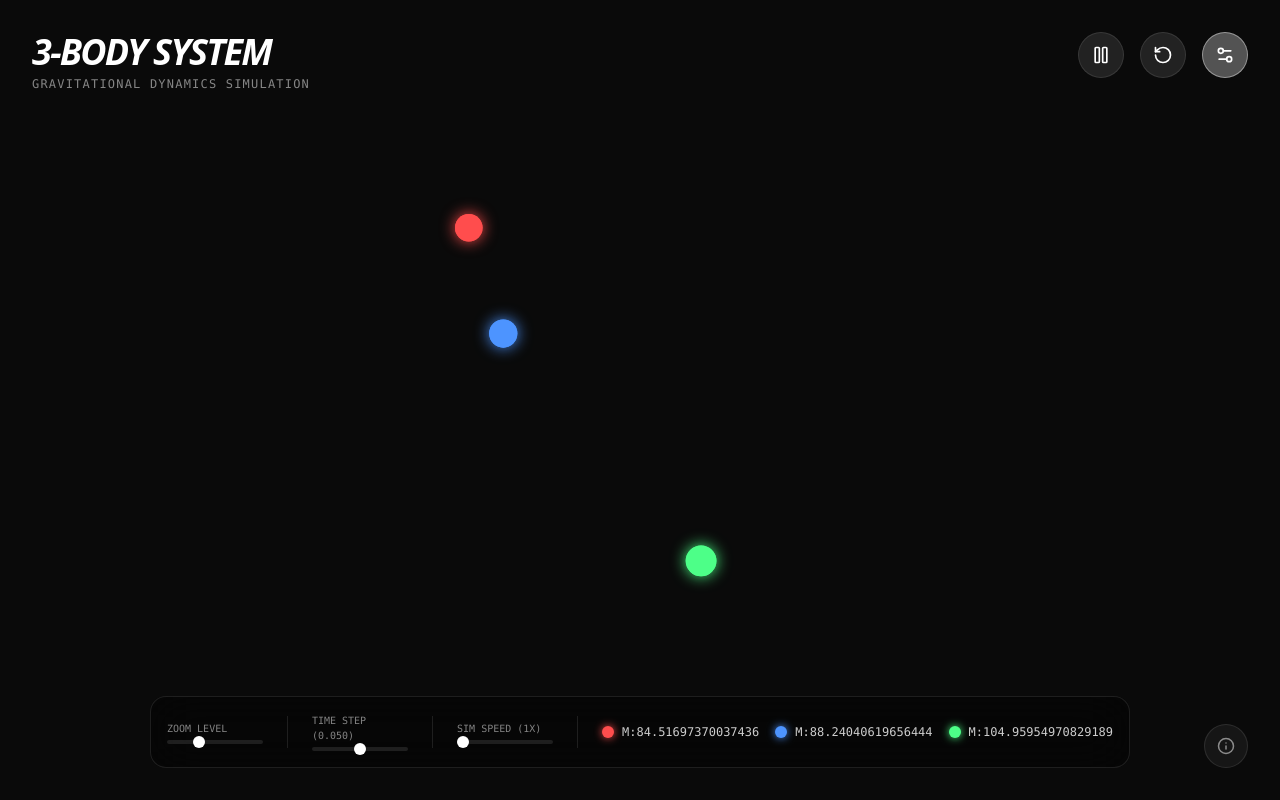
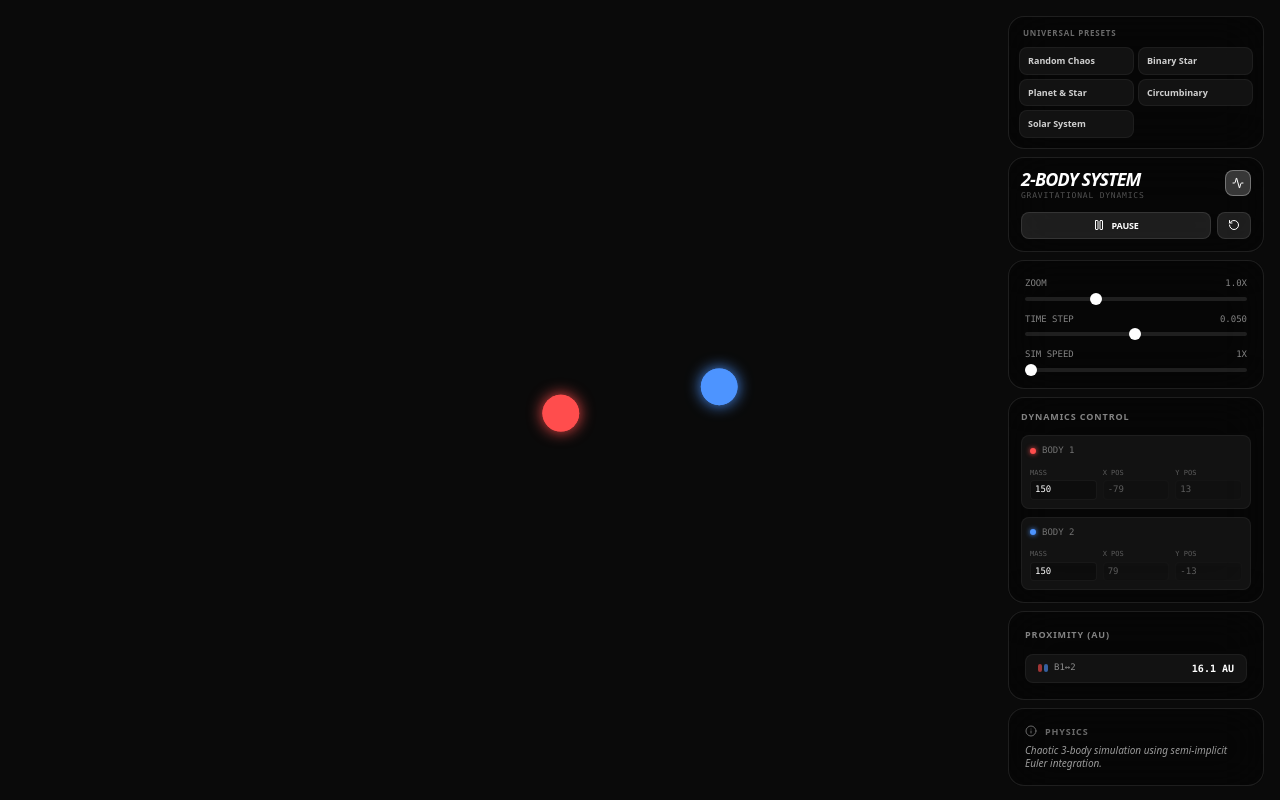
Before and after one commit to samik-saha/gravity-simlulatons, a React (Vite) app: page / in a window 1280 px wide. Built offline with nearby package versions, Linux system fonts and the light colour scheme.

Commit message:
feat: add multi-scenario support, optimize trail rendering, and implement a sidebar control panel for simulation parameters

```diff
--- a/src/App.tsx
+++ b/src/App.tsx
@@ -4,7 +4,7 @@
  */
 
 import React, { useEffect, useRef, useState } from 'react';
-import { Play, Pause, RotateCcw, Settings2, Info } from 'lucide-react';
+import { Play, Pause, RotateCcw, Activity, Info } from 'lucide-react';
 
 interface Body {
   x: number;
@@ -17,14 +17,17 @@ interface Body {
 }
 
 const G = 1; // Gravitational constant (scaled for simulation)
-const MAX_TRAIL_LENGTH = 200;
+const MAX_TRAIL_LENGTH = 10000;
 
 const COLORS = ['#FF4D4D', '#4D94FF', '#4DFF88', '#FFD700', '#FF00FF', '#00FFFF'];
 
-const generateRandomBodies = (): Body[] => {
-  const bodies: Body[] = [];
+const SCENARIOS = {
+  RANDOM: {
+    label: "Random Chaos",
+    bodies: () => {
+      const b: Body[] = [];
       for (let i = 0; i < 3; i++) {
-    bodies.push({
+        b.push({
           x: (Math.random() - 0.5) * 400,
           y: (Math.random() - 0.5) * 400,
           vx: (Math.random() - 0.5) * 1.5,
@@ -34,8 +37,42 @@ const generateRandomBodies = (): Body[] => {
           trail: [],
         });
       }
-  return bodies;
+      return b;
+    }
+  },
+  BINARY_STAR: {
+    label: "Binary Star",
+    bodies: () => [
+      { x: -80, y: 0, vx: 0, vy: 0.8, mass: 150, color: COLORS[0], trail: [] },
+      { x: 80, y: 0, vx: 0, vy: -0.8, mass: 150, color: COLORS[1], trail: [] }
+    ]
+  },
+  PLANET_STAR: {
+    label: "Planet & Star",
+    bodies: () => [
+      { x: 0, y: 0, vx: 0, vy: 0, mass: 600, color: COLORS[3], trail: [] },
+      { x: 220, y: 0, vx: 0, vy: 1.65, mass: 10, color: COLORS[1], trail: [] }
+    ]
+  },
+  CIRCUMBINARY: {
+    label: "Circumbinary",
+    bodies: () => [
+      { x: -35, y: 0, vx: 0, vy: 1.8, mass: 200, color: COLORS[0], trail: [] },
+      { x: 35, y: 0, vx: 0, vy: -1.8, mass: 200, color: COLORS[1], trail: [] },
+      { x: 280, y: 0, vx: 0, vy: 1.2, mass: 5, color: COLORS[5], trail: [] }
+    ]
+  },
+  TWO_PLANETS: {
+    label: "Solar System",
+    bodies: () => [
+      { x: 0, y: 0, vx: 0, vy: 0, mass: 800, color: COLORS[3], trail: [] },
+      { x: 160, y: 0, vx: 0, vy: 2.22, mass: 5, color: COLORS[2], trail: [] },
+      { x: 280, y: 0, vx: 0, vy: 1.68, mass: 8, color: COLORS[4], trail: [] }
+    ]
+  }
 };
+
+const generateRandomBodies = (): Body[] => SCENARIOS.BINARY_STAR.bodies();
 
 export default function App() {
   const canvasRef = useRef<HTMLCanvasElement>(null);
@@ -52,7 +89,7 @@ export default function App() {
   const requestRef = useRef<number>(null);
 
   const updatePhysics = (currentBodies: Body[], currentTs: number) => {
-    const nextBodies = currentBodies.map(b => ({ ...b, trail: [...b.trail] }));
+    const nextBodies = currentBodies.map(b => ({ ...b }));
 
     // Calculate forces and update velocities
     for (let i = 0; i < nextBodies.length; i++) {
@@ -84,11 +121,7 @@ export default function App() {
       nextBodies[i].x += nextBodies[i].vx * currentTs;
       nextBodies[i].y += nextBodies[i].vy * currentTs;
 
-      // Update trail
-      nextBodies[i].trail.push({ x: nextBodies[i].x, y: nextBodies[i].y });
-      if (nextBodies[i].trail.length > MAX_TRAIL_LENGTH) {
-        nextBodies[i].trail.shift();
-      }
+      // Update trail moved to animate loop for performance
     }
 
     return nextBodies;
@@ -101,7 +134,15 @@ export default function App() {
         for (let i = 0; i < stepsPerFrame; i++) {
           current = updatePhysics(current, timeStep);
         }
-        return current;
+
+        // Update trails once per frame for all physics steps to save performance
+        return current.map(b => {
+          const nextTrail = [...b.trail, { x: b.x, y: b.y }];
+          if (nextTrail.length > MAX_TRAIL_LENGTH) {
+            nextTrail.shift();
+          }
+          return { ...b, trail: nextTrail };
+        });
       });
     }
     requestRef.current = requestAnimationFrame(animate);
@@ -142,8 +183,8 @@ export default function App() {
           if (body.trail.length < 2) return;
           ctx.beginPath();
           ctx.strokeStyle = body.color;
-          ctx.lineWidth = 1.5;
-          ctx.globalAlpha = 0.4;
+          ctx.lineWidth = 1.2;
+          ctx.globalAlpha = 0.5;
           ctx.moveTo(body.trail[0].x, body.trail[0].y);
           for (let i = 1; i < body.trail.length; i++) {
             ctx.lineTo(body.trail[i].x, body.trail[i].y);
@@ -263,9 +304,28 @@ export default function App() {
     }
   };
 
+  const updateBody = (index: number, updates: Partial<Body>) => {
+    setBodies(prev => {
+      const next = [...prev];
+      if (index < 0 || index >= next.length) return prev;
+      next[index] = { ...next[index], ...updates };
+      if ('x' in updates || 'y' in updates) {
+        next[index].trail = [];
+      }
+      return next;
+    });
+  };
+
   const resetSimulation = () => {
-    setBodies(generateRandomBodies());
+    setBodies(SCENARIOS.BINARY_STAR.bodies());
     setOffset({ x: 0, y: 0 });
+  };
+
+  const loadScenario = (key: keyof typeof SCENARIOS) => {
+    setBodies(SCENARIOS[key].bodies());
+    setOffset({ x: 0, y: 0 });
+    setZoom(1);
+    setIsPlaying(true);
   };
 
   return (
@@ -283,45 +343,70 @@ export default function App() {
       />
 
       {/* UI Overlay */}
-      <div className="absolute top-0 left-0 p-8 z-10 pointer-events-none w-full flex justify-between items-start">
+      {/* Right Sidebar Control Panel */}
+      <div className="absolute top-0 right-0 h-full w-72 p-4 pb-12 z-10 pointer-events-none flex flex-col gap-2 overflow-y-auto overflow-x-hidden transition-all">
+        {/* Scenario Presets - Compact */}
+        <div className="pointer-events-auto bg-black/40 backdrop-blur-xl p-2.5 rounded-2xl border border-white/10 flex flex-col gap-2">
+          <h2 className="text-[8px] font-bold uppercase tracking-widest opacity-40 ml-1">Universal Presets</h2>
+          <div className="grid grid-cols-2 gap-1">
+            {Object.entries(SCENARIOS).map(([key, scenario]) => (
+              <button
+                key={key}
+                onClick={() => loadScenario(key as keyof typeof SCENARIOS)}
+                className="text-left px-2 py-1.5 bg-white/5 hover:bg-white/10 border border-white/5 rounded-lg transition-all"
+              >
+                <div className="text-[9px] font-bold whitespace-nowrap overflow-hidden text-ellipsis opacity-80">{scenario.label}</div>
+              </button>
+            ))}
+          </div>
+        </div>
+
+        {/* Title & Core Controls */}
+        <div className="pointer-events-auto bg-black/40 backdrop-blur-xl p-3 rounded-2xl border border-white/10 flex flex-col gap-2.5">
+          <div className="flex justify-between items-start">
             <div>
-          <h1 className="text-4xl font-bold tracking-tighter uppercase italic mb-1">
+              <h1 className="text-lg font-bold tracking-tighter uppercase italic leading-none">
                 {bodies.length}-Body System
               </h1>
-          <p className="text-xs font-mono opacity-50 uppercase tracking-widest">
-            Gravitational Dynamics Simulation
+              <p className="text-[8px] font-mono opacity-30 uppercase tracking-widest mt-0.5">
+                Gravitational Dynamics
               </p>
             </div>
+            <button
+              onClick={() => setShowTrails(!showTrails)}
+              className={`p-1.5 rounded-lg transition-all border ${showTrails ? 'bg-white/20 border-white/30' : 'bg-transparent border-white/10 opacity-50'}`}
+              title="Toggle Trails"
+            >
+              <Activity size={12} />
+            </button>
+          </div>
 
-        <div className="pointer-events-auto flex gap-4">
+          <div className="flex gap-1.5">
             <button
               onClick={() => setIsPlaying(!isPlaying)}
-            className="p-3 bg-white/10 hover:bg-white/20 backdrop-blur-md rounded-full transition-all border border-white/10"
-            title={isPlaying ? "Pause" : "Play"}
+              className="flex-1 py-1.5 bg-white/10 hover:bg-white/20 backdrop-blur-md rounded-lg transition-all border border-white/10 flex items-center justify-center gap-1.5"
             >
-            {isPlaying ? <Pause size={20} /> : <Play size={20} />}
+              {isPlaying ? <Pause size={12} /> : <Play size={12} />}
+              <span className="text-[9px] uppercase font-bold tracking-tight">{isPlaying ? 'Pause' : 'Resume'}</span>
             </button>
             <button
               onClick={resetSimulation}
-            className="p-3 bg-white/10 hover:bg-white/20 backdrop-blur-md rounded-full transition-all border border-white/10"
+              className="px-2.5 py-1.5 bg-white/10 hover:bg-white/20 backdrop-blur-md rounded-lg transition-all border border-white/10"
               title="Reset"
             >
-            <RotateCcw size={20} />
-          </button>
-          <button
-            onClick={() => setShowTrails(!showTrails)}
-            className={`p-3 backdrop-blur-md rounded-full transition-all border ${showTrails ? 'bg-white/30 border-white/40' : 'bg-white/10 border-white/10 hover:bg-white/20'}`}
-            title="Toggle Trails"
-          >
-            <Settings2 size={20} />
+              <RotateCcw size={12} />
             </button>
           </div>
         </div>
 
-      {/* Bottom Controls */}
-      <div className="absolute bottom-8 left-1/2 -translate-x-1/2 z-10 bg-black/40 backdrop-blur-xl p-4 rounded-2xl border border-white/10 flex items-center gap-6">
-        <div className="flex flex-col gap-1">
-          <label className="text-[10px] uppercase font-mono opacity-50">Zoom Level</label>
+        {/* Simulation Settings */}
+        <div className="pointer-events-auto bg-black/40 backdrop-blur-xl p-4 rounded-2xl border border-white/10 flex flex-col gap-3">
+          <div className="flex flex-col gap-3">
+            <div className="flex flex-col gap-1.5">
+              <div className="flex justify-between text-[9px] uppercase font-mono opacity-50">
+                <label>Zoom</label>
+                <span>{zoom.toFixed(1)}x</span>
+              </div>
               <input
                 type="range"
                 min="0.1"
@@ -329,14 +414,15 @@ export default function App() {
                 step="0.1"
                 value={zoom}
                 onChange={(e) => setZoom(parseFloat(e.target.value))}
-            className="w-24 accent-white"
+                className="w-full accent-white h-1"
               />
             </div>
 
-        <div className="h-8 w-[1px] bg-white/10" />
-
-        <div className="flex flex-col gap-1">
-          <label className="text-[10px] uppercase font-mono opacity-50">Time Step ({timeStep.toFixed(3)})</label>
+            <div className="flex flex-col gap-1.5">
+              <div className="flex justify-between text-[9px] uppercase font-mono opacity-50">
+                <label>Time Step</label>
+                <span>{timeStep.toFixed(3)}</span>
+              </div>
               <input
                 type="range"
                 min="0.001"
@@ -344,14 +430,15 @@ export default function App() {
                 step="0.001"
                 value={timeStep}
                 onChange={(e) => setTimeStep(parseFloat(e.target.value))}
-            className="w-24 accent-white"
+                className="w-full accent-white h-1"
               />
             </div>
 
-        <div className="h-8 w-[1px] bg-white/10" />
-
-        <div className="flex flex-col gap-1">
-          <label className="text-[10px] uppercase font-mono opacity-50">Sim Speed ({stepsPerFrame}x)</label>
+            <div className="flex flex-col gap-1.5">
+              <div className="flex justify-between text-[9px] uppercase font-mono opacity-50">
+                <label>Sim Speed</label>
+                <span>{stepsPerFrame}x</span>
+              </div>
               <input
                 type="range"
                 min="1"
@@ -359,39 +446,108 @@ export default function App() {
                 step="1"
                 value={stepsPerFrame}
                 onChange={(e) => setStepsPerFrame(parseInt(e.target.value))}
-            className="w-24 accent-white"
+                className="w-full accent-white h-1"
               />
             </div>
+          </div>
+        </div>
 
-        <div className="h-8 w-[1px] bg-white/10" />
+        {/* Bodies & Mass */}
+        <div className="pointer-events-auto bg-black/40 backdrop-blur-xl p-3 rounded-2xl border border-white/10 flex flex-col gap-2">
+          <h2 className="text-[9px] font-bold uppercase tracking-widest opacity-50 mb-1">Dynamics Control</h2>
+          <div className="flex flex-col gap-2">
+            {bodies.map((body, i) => (
+              <div key={i} className="flex flex-col gap-1.5 p-2 bg-white/5 rounded-lg border border-white/5">
+                <div className="flex items-center justify-between mb-1">
+                  <div className="flex items-center gap-1.5">
+                    <div
+                      className="w-1.5 h-1.5 rounded-full"
+                      style={{ backgroundColor: body.color, boxShadow: `0 0 5px ${body.color}` }}
+                    />
+                    <span className="text-[9px] font-mono uppercase opacity-40">Body {i + 1}</span>
+                  </div>
+                  {!isPlaying && (
+                    <span className="text-[8px] font-mono opacity-20 uppercase tracking-tighter italic">Manual Mode</span>
+                  )}
+                </div>
 
-        <div className="flex gap-4">
-          {bodies.map((body, i) => (
-            <div key={i} className="flex items-center gap-2">
-              <div
-                className="w-3 h-3 rounded-full"
-                style={{ backgroundColor: body.color, boxShadow: `0 0 8px ${body.color}` }}
+                <div className="grid grid-cols-3 gap-1.5">
+                  <div className="flex flex-col gap-0.5">
+                    <label className="text-[7px] uppercase font-mono opacity-30">Mass</label>
+                    <input
+                      type="number"
+                      value={Math.round(body.mass)}
+                      onChange={(e) => updateBody(i, { mass: Math.max(1, parseInt(e.target.value) || 0) })}
+                      className="bg-black/30 border border-white/5 rounded px-1 py-0.5 text-[9px] font-mono w-full focus:border-white/20 outline-none transition-colors"
                     />
-              <span className="text-xs font-mono opacity-80">M:{body.mass}</span>
+                  </div>
+                  <div className="flex flex-col gap-0.5">
+                    <label className="text-[7px] uppercase font-mono opacity-30">X Pos</label>
+                    <input
+                      type="number"
+                      value={Math.round(body.x)}
+                      disabled={isPlaying}
+                      onChange={(e) => updateBody(i, { x: parseInt(e.target.value) || 0 })}
+                      className={`bg-black/30 border border-white/5 rounded px-1 py-0.5 text-[9px] font-mono w-full focus:border-white/20 outline-none transition-colors ${isPlaying ? 'opacity-30 cursor-not-allowed' : 'opacity-100 hover:border-white/10'}`}
+                    />
+                  </div>
+                  <div className="flex flex-col gap-0.5">
+                    <label className="text-[7px] uppercase font-mono opacity-30">Y Pos</label>
+                    <input
+                      type="number"
+                      value={Math.round(body.y)}
+                      disabled={isPlaying}
+                      onChange={(e) => updateBody(i, { y: parseInt(e.target.value) || 0 })}
+                      className={`bg-black/30 border border-white/5 rounded px-1 py-0.5 text-[9px] font-mono w-full focus:border-white/20 outline-none transition-colors ${isPlaying ? 'opacity-30 cursor-not-allowed' : 'opacity-100 hover:border-white/10'}`}
+                    />
+                  </div>
+                </div>
               </div>
             ))}
           </div>
         </div>
 
-      {/* Info Panel */}
-      <div className="absolute bottom-8 right-8 z-10">
-        <div className="group relative">
-          <button className="p-3 bg-white/5 hover:bg-white/10 rounded-full border border-white/10 transition-all">
-            <Info size={18} className="opacity-50" />
-          </button>
-          <div className="absolute bottom-full right-0 mb-4 w-64 p-4 bg-black/80 backdrop-blur-2xl rounded-xl border border-white/10 opacity-0 group-hover:opacity-100 transition-opacity pointer-events-none">
-            <h3 className="text-sm font-bold mb-2">Simulation Details</h3>
-            <p className="text-xs opacity-70 leading-relaxed">
-              This visualizer uses a semi-implicit Euler integration method to solve the N-body problem.
-              The three-body problem is famously chaotic, meaning small changes in initial conditions
-              lead to vastly different outcomes over time.
+        {/* Live Distances */}
+        {bodies.length > 1 && (
+          <div className="pointer-events-auto bg-black/40 backdrop-blur-xl p-4 rounded-2xl border border-white/10 flex flex-col gap-2">
+            <h2 className="text-[9px] font-bold uppercase tracking-widest opacity-50 mb-1">Proximity (AU)</h2>
+            <div className="flex flex-col gap-1.5">
+              {(() => {
+                const pairs = [];
+                for (let i = 0; i < bodies.length; i++) {
+                  for (let j = i + 1; j < bodies.length; j++) {
+                    const dx = bodies[i].x - bodies[j].x;
+                    const dy = bodies[i].y - bodies[j].y;
+                    const dist = Math.sqrt(dx * dx + dy * dy);
+                    pairs.push({ i, j, dist });
+                  }
+                }
+                return pairs.map((pair, idx) => (
+                  <div key={idx} className="flex items-center justify-between px-3 py-1.5 bg-white/5 rounded-lg border border-white/5">
+                    <div className="flex items-center gap-1.5">
+                        <div className="flex gap-0.5">
+                            <div className="w-1 h-2 rounded-full opacity-60" style={{ backgroundColor: bodies[pair.i].color }} />
+                            <div className="w-1 h-2 rounded-full opacity-60" style={{ backgroundColor: bodies[pair.j].color }} />
+                        </div>
+                        <span className="text-[9px] font-mono opacity-50">B{pair.i + 1}↔{pair.j + 1}</span>
+                    </div>
+                    <span className="text-[10px] font-mono font-bold">{(pair.dist / 10).toFixed(1)} AU</span>
+                  </div>
+                ));
+              })()}
+            </div>
+          </div>
+        )}
+
+        {/* Info Panel - Simplified */}
+        <div className="pointer-events-auto mt-auto bg-black/40 backdrop-blur-xl p-4 rounded-2xl border border-white/10">
+          <div className="flex items-center gap-2 mb-1.5 opacity-40">
+              <Info size={12} />
+              <h3 className="text-[9px] font-bold uppercase tracking-widest">Physics</h3>
+          </div>
+          <p className="text-[10px] opacity-60 leading-tight font-sans italic">
+            Chaotic 3-body simulation using semi-implicit Euler integration.
           </p>
-          </div>
         </div>
       </div>
 
```
Lines whose indentation alone changed are shown as unchanged.
